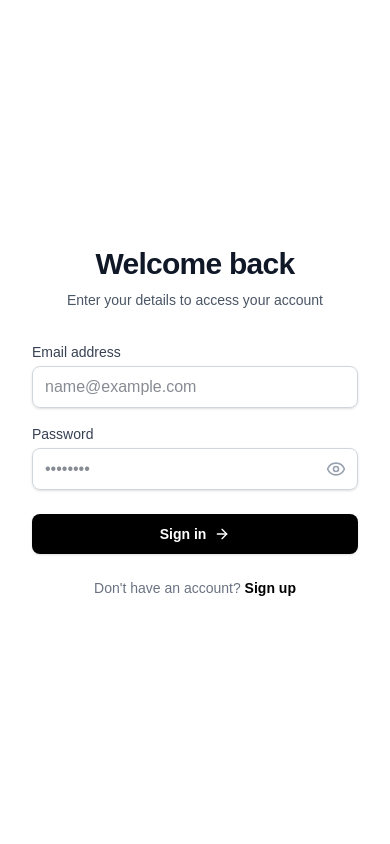
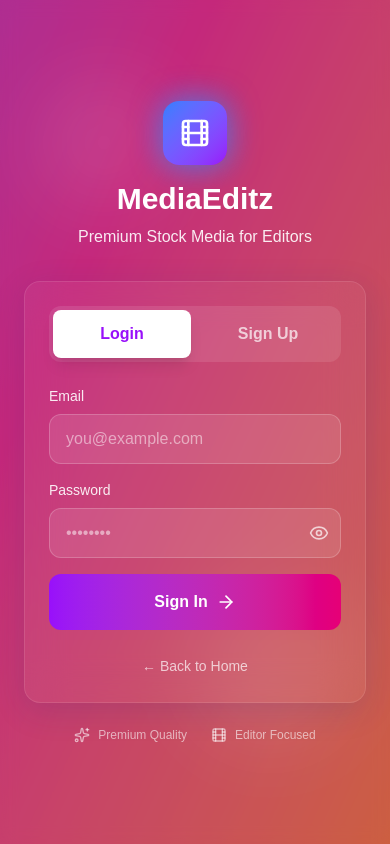
Before and after one commit to Althaf0097/EditzMedia, a Next.js app: page /login in a window 390 px wide. Built offline with nearby package versions, Linux system fonts and the light colour scheme; no server answers.

Commit message:
Redesign login page with modern gradients and responsive animations

```diff
--- a/app/login/page.tsx
+++ b/app/login/page.tsx
@@ -4,8 +4,7 @@ import { useState, useEffect, Suspense } from 'react'
 import { useRouter, useSearchParams } from 'next/navigation'
 import { createClient } from '@/lib/supabase/client'
 import Link from 'next/link'
-import { ArrowRight, Loader2, Eye, EyeOff } from 'lucide-react'
-import EnvChecker from '@/components/EnvChecker'
+import { ArrowRight, Loader2, Eye, EyeOff, Sparkles, Film } from 'lucide-react'
 
 function LoginForm() {
     const [email, setEmail] = useState('')
@@ -38,19 +37,13 @@ function LoginForm() {
             })
 
             if (error) {
-                console.error('Login error:', error)
                 setError(error.message)
                 setLoading(false)
             } else if (data.user) {
-                console.log('Login successful:', data.user)
                 router.push('/')
                 router.refresh()
-            } else {
-                setError('An unexpected error occurred. Please try again.')
-                setLoading(false)
             }
         } catch (err) {
-            console.error('Unexpected error:', err)
             setError('An unexpected error occurred. Please try again.')
             setLoading(false)
         }
@@ -82,150 +75,199 @@ function LoginForm() {
 
     return (
         <div className="min-h-screen flex">
-            <EnvChecker />
-            {/* Left Side - Visual */}
-            <div className="hidden lg:flex lg:w-1/2 bg-black relative overflow-hidden">
-                <div className="absolute inset-0 bg-[url('https://images.unsplash.com/photo-1618005182384-a83a8bd57fbe?q=80&w=2564&auto=format&fit=crop')] bg-cover bg-center opacity-50"></div>
-                <div className="relative z-10 flex flex-col justify-between p-12 text-white w-full">
-                    <div>
-                        <h1 className="text-5xl font-black tracking-tight">
-                            <span className="text-indigo-400">Media</span>Editz
+            {/* Left Side - Form (Mobile: Full width, Desktop: Half width) */}
+            <div className="w-full lg:w-1/2 flex items-center justify-center p-6 sm:p-8 lg:p-12 relative overflow-hidden">
+                {/* Animated gradient background for mobile */}
+                <div className="absolute inset-0 bg-gradient-to-br from-purple-600 via-pink-500 to-orange-400 lg:hidden animate-gradient-shift"></div>
+                <div className="absolute inset-0 bg-black/20 lg:hidden backdrop-blur-sm"></div>
+
+                {/* Desktop background */}
+                <div className="hidden lg:block absolute inset-0 bg-gradient-to-br from-gray-50 to-gray-100 dark:from-gray-900 dark:to-black"></div>
+
+                {/* Floating shapes - mobile only */}
+                <div className="lg:hidden absolute top-20 left-10 w-32 h-32 bg-white/10 rounded-full blur-2xl animate-float"></div>
+                <div className="lg:hidden absolute bottom-20 right-10 w-40 h-40 bg-white/10 rounded-full blur-2xl animate-float" style={{ animationDelay: '2s' }}></div>
+
+                {/* Form Container */}
+                <div className="relative z-10 w-full max-w-md">
+                    {/* Logo/Brand */}
+                    <div className="text-center mb-8">
+                        <div className="inline-flex items-center justify-center w-16 h-16 rounded-2xl bg-gradient-to-br from-blue-500 to-purple-600 mb-4 shadow-lg shadow-purple-500/50 animate-glow-pulse">
+                            <Film className="w-8 h-8 text-white" />
+                        </div>
+                        <h1 className="text-3xl sm:text-4xl font-black text-white lg:text-gray-900 lg:dark:text-white mb-2">
+                            MediaEditz
                         </h1>
+                        <p className="text-white/90 lg:text-gray-600 lg:dark:text-gray-400">
+                            Premium Stock Media for Editors
+                        </p>
                     </div>
-                    <div>
-                        <blockquote className="text-2xl font-medium leading-relaxed">
-                            "The best platform for high-quality stock assets. I found exactly what I needed for my next project."
-                        </blockquote>
-                        <div className="mt-4 flex items-center gap-4">
-                            <div className="h-10 w-10 rounded-full bg-white/20"></div>
+
+                    {/* Form Card */}
+                    <div className="glass-premium rounded-2xl sm:rounded-3xl p-6 sm:p-8 shadow-2xl border border-white/20 lg:border-gray-200 lg:dark:border-gray-800 lg:bg-white lg:dark:bg-gray-900">
+                        {/* Tab Switcher */}
+                        <div className="flex gap-2 mb-6 p-1 bg-white/10 lg:bg-gray-100 lg:dark:bg-gray-800 rounded-xl">
+                            <button
+                                onClick={() => setView('login')}
+                                className={`flex-1 py-3 px-4 rounded-lg font-semibold transition-all duration-300 ${view === 'login'
+                                        ? 'bg-white text-purple-600 shadow-lg lg:bg-gradient-to-r lg:from-blue-500 lg:to-purple-600 lg:text-white'
+                                        : 'text-white/70 lg:text-gray-600 lg:dark:text-gray-400 hover:text-white lg:hover:text-gray-900 lg:dark:hover:text-white'
+                                    }`}
+                            >
+                                Login
+                            </button>
+                            <button
+                                onClick={() => setView('signup')}
+                                className={`flex-1 py-3 px-4 rounded-lg font-semibold transition-all duration-300 ${view === 'signup'
+                                        ? 'bg-white text-purple-600 shadow-lg lg:bg-gradient-to-r lg:from-blue-500 lg:to-purple-600 lg:text-white'
+                                        : 'text-white/70 lg:text-gray-600 lg:dark:text-gray-400 hover:text-white lg:hover:text-gray-900 lg:dark:hover:text-white'
+                                    }`}
+                            >
+                                Sign Up
+                            </button>
+                        </div>
+
+                        {/* Error Message */}
+                        {error && (
+                            <div className="mb-4 p-4 rounded-xl bg-red-500/20 border border-red-500/50 backdrop-blur-sm">
+                                <p className="text-sm text-white lg:text-red-600 lg:dark:text-red-400">{error}</p>
+                            </div>
+                        )}
+
+                        {/* Form */}
+                        <form onSubmit={view === 'login' ? handleLogin : handleSignup} className="space-y-4">
+                            {view === 'signup' && (
+                                <div className="animate-slide-down">
+                                    <label className="block text-sm font-medium text-white/90 lg:text-gray-700 lg:dark:text-gray-300 mb-2">
+                                        Display Name
+                                    </label>
+                                    <input
+                                        type="text"
+                                        value={displayName}
+                                        onChange={(e) => setDisplayName(e.target.value)}
+                                        className="w-full px-4 py-3 rounded-xl bg-white/10 lg:bg-gray-50 lg:dark:bg-gray-800 border border-white/20 lg:border-gray-300 lg:dark:border-gray-700 text-white lg:text-gray-900 lg:dark:text-white placeholder-white/50 lg:placeholder-gray-400 focus:outline-none focus:ring-2 focus:ring-white/50 lg:focus:ring-purple-500 transition-all"
+                                        placeholder="Your name"
+                                        required
+                                    />
+                                </div>
+                            )}
+
                             <div>
-                                <div className="font-semibold">Alex Morgan</div>
-                                <div className="text-white/80 text-sm">Creative Director</div>
+                                <label className="block text-sm font-medium text-white/90 lg:text-gray-700 lg:dark:text-gray-300 mb-2">
+                                    Email
+                                </label>
+                                <input
+                                    type="email"
+                                    value={email}
+                                    onChange={(e) => setEmail(e.target.value)}
+                                    className="w-full px-4 py-3 rounded-xl bg-white/10 lg:bg-gray-50 lg:dark:bg-gray-800 border border-white/20 lg:border-gray-300 lg:dark:border-gray-700 text-white lg:text-gray-900 lg:dark:text-white placeholder-white/50 lg:placeholder-gray-400 focus:outline-none focus:ring-2 focus:ring-white/50 lg:focus:ring-purple-500 transition-all"
+                                    placeholder="you@example.com"
+                                    required
+                                />
                             </div>
+
+                            <div>
+                                <label className="block text-sm font-medium text-white/90 lg:text-gray-700 lg:dark:text-gray-300 mb-2">
+                                    Password
+                                </label>
+                                <div className="relative">
+                                    <input
+                                        type={showPassword ? 'text' : 'password'}
+                                        value={password}
+                                        onChange={(e) => setPassword(e.target.value)}
+                                        className="w-full px-4 py-3 rounded-xl bg-white/10 lg:bg-gray-50 lg:dark:bg-gray-800 border border-white/20 lg:border-gray-300 lg:dark:border-gray-700 text-white lg:text-gray-900 lg:dark:text-white placeholder-white/50 lg:placeholder-gray-400 focus:outline-none focus:ring-2 focus:ring-white/50 lg:focus:ring-purple-500 transition-all pr-12"
+                                        placeholder="••••••••"
+                                        required
+                                    />
+                                    <button
+                                        type="button"
+                                        onClick={() => setShowPassword(!showPassword)}
+                                        className="absolute right-3 top-1/2 -translate-y-1/2 text-white/70 lg:text-gray-500 hover:text-white lg:hover:text-gray-700 transition-colors"
+                                    >
+                                        {showPassword ? <EyeOff className="w-5 h-5" /> : <Eye className="w-5 h-5" />}
+                                    </button>
+                                </div>
+                            </div>
+
+                            {/* Submit Button */}
+                            <button
+                                type="submit"
+                                disabled={loading}
+                                className="w-full py-4 px-6 rounded-xl font-semibold text-white bg-gradient-to-r from-purple-600 to-pink-600 lg:from-blue-600 lg:to-purple-600 hover:shadow-xl hover:scale-[1.02] active:scale-[0.98] transition-all duration-300 disabled:opacity-50 disabled:cursor-not-allowed flex items-center justify-center gap-2 group"
+                            >
+                                {loading ? (
+                                    <>
+                                        <Loader2 className="w-5 h-5 animate-spin" />
+                                        Processing...
+                                    </>
+                                ) : (
+                                    <>
+                                        {view === 'login' ? 'Sign In' : 'Create Account'}
+                                        <ArrowRight className="w-5 h-5 group-hover:translate-x-1 transition-transform" />
+                                    </>
+                                )}
+                            </button>
+                        </form>
+
+                        {/* Footer Links */}
+                        <div className="mt-6 text-center">
+                            <Link
+                                href="/"
+                                className="text-sm text-white/70 lg:text-gray-600 lg:dark:text-gray-400 hover:text-white lg:hover:text-purple-600 lg:dark:hover:text-purple-400 transition-colors inline-flex items-center gap-1"
+                            >
+                                ← Back to Home
+                            </Link>
+                        </div>
+                    </div>
+
+                    {/* Trust Indicators - Mobile */}
+                    <div className="mt-6 flex items-center justify-center gap-6 text-white/60 lg:hidden">
+                        <div className="flex items-center gap-2">
+                            <Sparkles className="w-4 h-4" />
+                            <span className="text-xs">Premium Quality</span>
+                        </div>
+                        <div className="flex items-center gap-2">
+                            <Film className="w-4 h-4" />
+                            <span className="text-xs">Editor Focused</span>
                         </div>
                     </div>
                 </div>
             </div>
 
-            {/* Right Side - Form */}
-            <div className="flex-1 flex items-center justify-center p-8 bg-white">
-                <div className="w-full max-w-md space-y-8">
-                    <div className="text-center lg:text-left">
-                        <h2 className="text-3xl font-bold tracking-tight text-gray-900">
-                            {view === 'login' ? 'Welcome back' : 'Create an account'}
-                        </h2>
-                        <p className="mt-2 text-sm text-gray-600">
-                            {view === 'login'
-                                ? 'Enter your details to access your account'
-                                : 'Get started with your free account today'}
-                        </p>
+            {/* Right Side - Hero/Showcase (Desktop Only) */}
+            <div className="hidden lg:flex lg:w-1/2 relative overflow-hidden bg-gradient-to-br from-blue-600 via-purple-600 to-pink-600 animate-gradient-shift">
+                {/* Overlay */}
+                <div className="absolute inset-0 bg-black/20"></div>
+
+                {/* Floating elements */}
+                <div className="absolute top-1/4 left-1/4 w-64 h-64 bg-white/10 rounded-full blur-3xl animate-float"></div>
+                <div className="absolute bottom-1/4 right-1/4 w-80 h-80 bg-white/10 rounded-full blur-3xl animate-float" style={{ animationDelay: '3s' }}></div>
+
+                {/* Content */}
+                <div className="relative z-10 flex flex-col items-center justify-center w-full p-12 text-white text-center">
+                    <Sparkles className="w-16 h-16 mb-6 animate-bounce-in" />
+                    <h2 className="text-5xl font-black mb-4 gradient-text-blue-purple animate-text-shimmer">
+                        Welcome Back!
+                    </h2>
+                    <p className="text-xl text-white/90 max-w-md mb-8">
+                        Access thousands of premium stock media assets curated specifically for video editors and content creators.
+                    </p>
+
+                    {/* Stats */}
+                    <div className="grid grid-cols-3 gap-8 mt-8">
+                        <div className="glass-premium p-6 rounded-2xl">
+                            <div className="text-3xl font-bold mb-1">10K+</div>
+                            <div className="text-sm text-white/70">Assets</div>
+                        </div>
+                        <div className="glass-premium p-6 rounded-2xl">
+                            <div className="text-3xl font-bold mb-1">4K</div>
+                            <div className="text-sm text-white/70">Quality</div>
+                        </div>
+                        <div className="glass-premium p-6 rounded-2xl">
+                            <div className="text-3xl font-bold mb-1">Free</div>
+                            <div className="text-sm text-white/70">Downloads</div>
+                        </div>
                     </div>
-
-                    <form className="mt-8 space-y-6" onSubmit={view === 'login' ? handleLogin : handleSignup}>
-                        <div className="space-y-4">
-                            <div>
-                                <label htmlFor="email" className="block text-sm font-medium text-gray-700">
-                                    Email address
-                                </label>
-                                <input
-                                    id="email"
-                                    name="email"
-                                    type="email"
-                                    autoComplete="email"
-                                    required
-                                    className="mt-1 block w-full rounded-lg border border-gray-300 px-3 py-2 text-gray-900 shadow-sm focus:border-black focus:outline-none focus:ring-1 focus:ring-black sm:text-sm"
-                                    placeholder="name@example.com"
-                                    value={email}
-                                    onChange={(e) => setEmail(e.target.value)}
-                                />
-                            </div>
-
-                            <div>
-                                <label htmlFor="password" className="block text-sm font-medium text-gray-700">
-                                    Password
-                                </label>
-                                <div className="relative mt-1">
-                                    <input
-                                        id="password"
-                                        name="password"
-                                        type={showPassword ? 'text' : 'password'}
-                                        autoComplete="current-password"
-                                        required
-                                        className="block w-full rounded-lg border border-gray-300 px-3 py-2 pr-10 text-gray-900 shadow-sm focus:border-black focus:outline-none focus:ring-1 focus:ring-black sm:text-sm"
-                                        placeholder="••••••••"
-                                        value={password}
-                                        onChange={(e) => setPassword(e.target.value)}
-                                    />
-                                    <button
-                                        type="button"
-                                        className="absolute inset-y-0 right-0 flex items-center pr-3 text-gray-400 hover:text-gray-600"
-                                        onClick={() => setShowPassword(!showPassword)}
-                                    >
-                                        {showPassword ? (
-                                            <EyeOff className="h-5 w-5" aria-hidden="true" />
-                                        ) : (
-                                            <Eye className="h-5 w-5" aria-hidden="true" />
-                                        )}
-                                    </button>
-                                </div>
-                            </div>
-
-                            {view === 'signup' && (
-                                <div>
-                                    <label htmlFor="displayName" className="block text-sm font-medium text-gray-700">
-                                        Nick Name
-                                    </label>
-                                    <input
-                                        id="displayName"
-                                        name="displayName"
-                                        type="text"
-                                        required
-                                        className="mt-1 block w-full rounded-lg border border-gray-300 px-3 py-2 text-gray-900 shadow-sm focus:border-black focus:outline-none focus:ring-1 focus:ring-black sm:text-sm"
-                                        placeholder="CreativeUser"
-                                        value={displayName}
-                                        onChange={(e) => setDisplayName(e.target.value)}
-                                    />
-                                </div>
-                            )}
-                        </div>
-
-                        {error && (
-                            <div className={`p-3 rounded-md text-sm ${error.includes('Check your email') ? 'bg-green-50 text-green-700' : 'bg-red-50 text-red-700'}`}>
-                                {error}
-                            </div>
-                        )}
-
-                        <button
-                            type="submit"
-                            disabled={loading}
-                            className="flex w-full justify-center items-center rounded-lg bg-black px-3 py-2.5 text-sm font-semibold text-white shadow-sm hover:bg-gray-800 focus-visible:outline focus-visible:outline-2 focus-visible:outline-offset-2 focus-visible:outline-black disabled:opacity-50 disabled:cursor-not-allowed transition-all"
-                        >
-                            {loading ? (
-                                <Loader2 className="mr-2 h-4 w-4 animate-spin" />
-                            ) : (
-                                <>
-                                    {view === 'login' ? 'Sign in' : 'Create account'}
-                                    <ArrowRight className="ml-2 h-4 w-4" />
-                                </>
-                            )}
-                        </button>
-
-                        <div className="text-center text-sm">
-                            <span className="text-gray-500">
-                                {view === 'login' ? "Don't have an account? " : "Already have an account? "}
-                            </span>
-                            <button
-                                type="button"
-                                onClick={() => {
-                                    setView(view === 'login' ? 'signup' : 'login')
-                                    setError(null)
-                                }}
-                                className="font-semibold text-black hover:underline"
-                            >
-                                {view === 'login' ? 'Sign up' : 'Log in'}
-                            </button>
-                        </div>
-                    </form>
                 </div>
             </div>
         </div>
```
